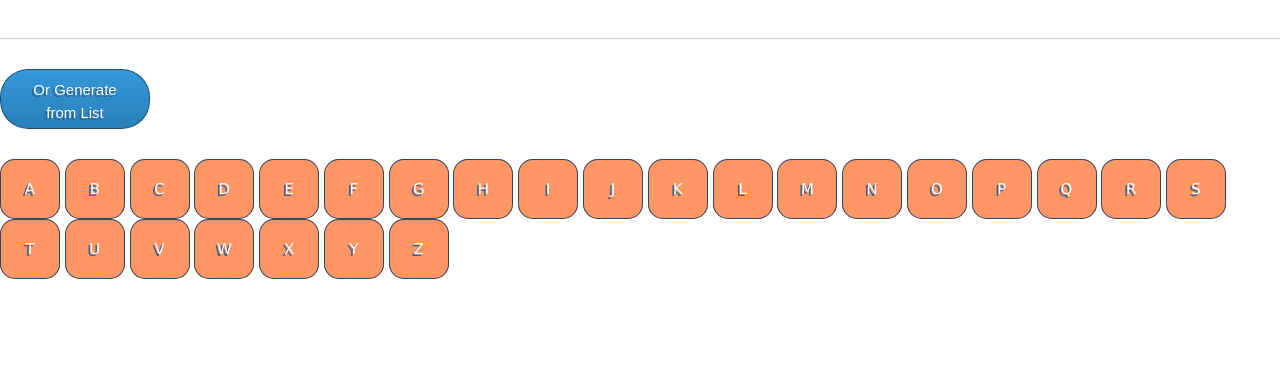
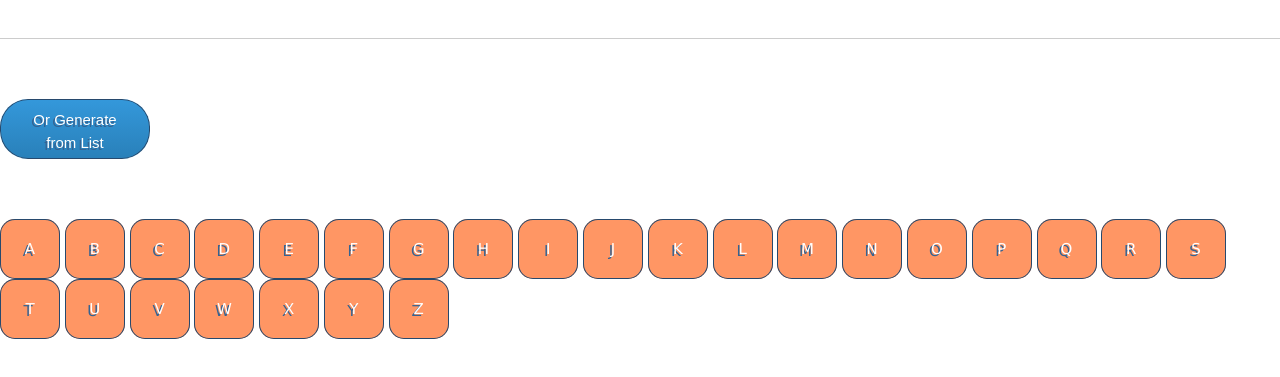
Before and after one commit to PAchilleos/PAchilleos.github.io, a website: page Hangman/hangman.html in a window 1280 px wide. Shown: the part 97-474 px from the top of the page. Drawn offline with nearby package versions, Linux system fonts and the light colour scheme.

Commit message:
even more cleanup

```diff
--- a/Hangman/man.css
+++ b/Hangman/man.css
@@ -1,5 +1,5 @@
 div {
-    margin-bottom: 2em;
+    margin-bottom: 4em;
 }
 
 button {
```
